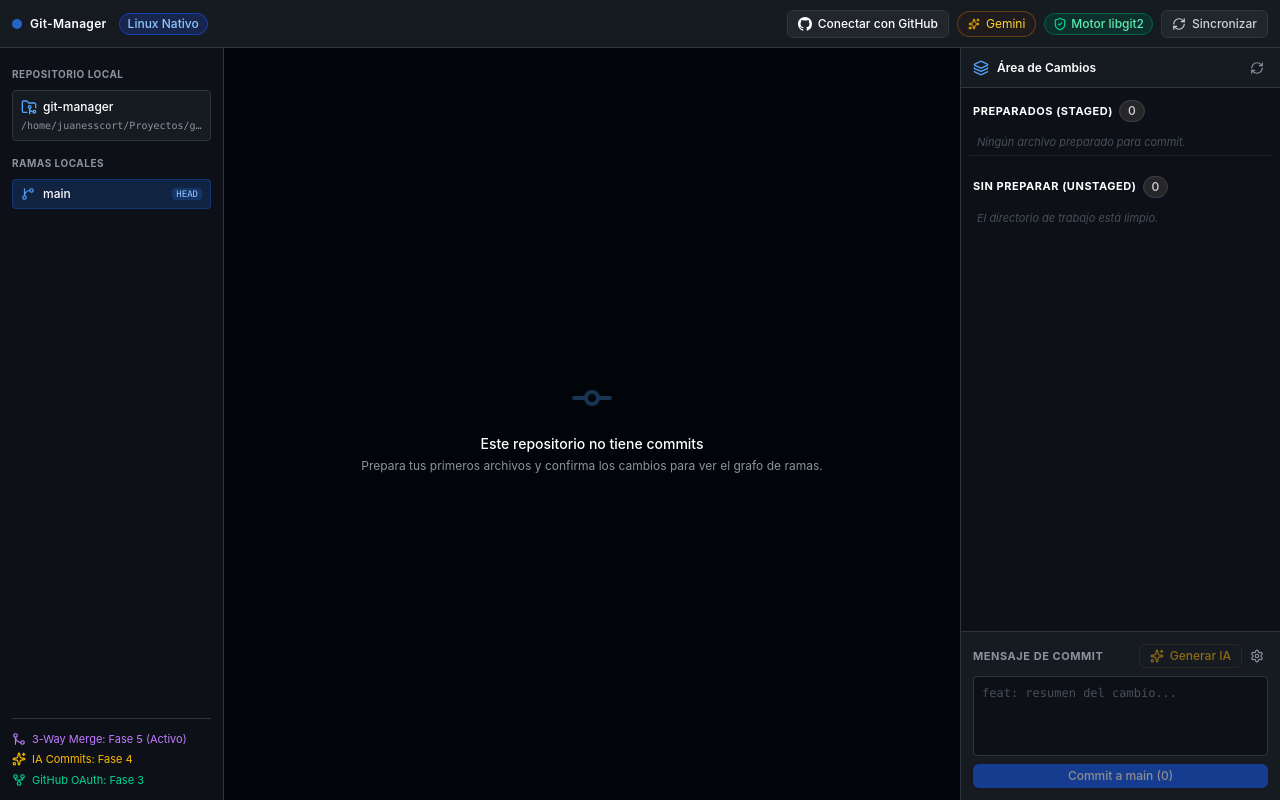
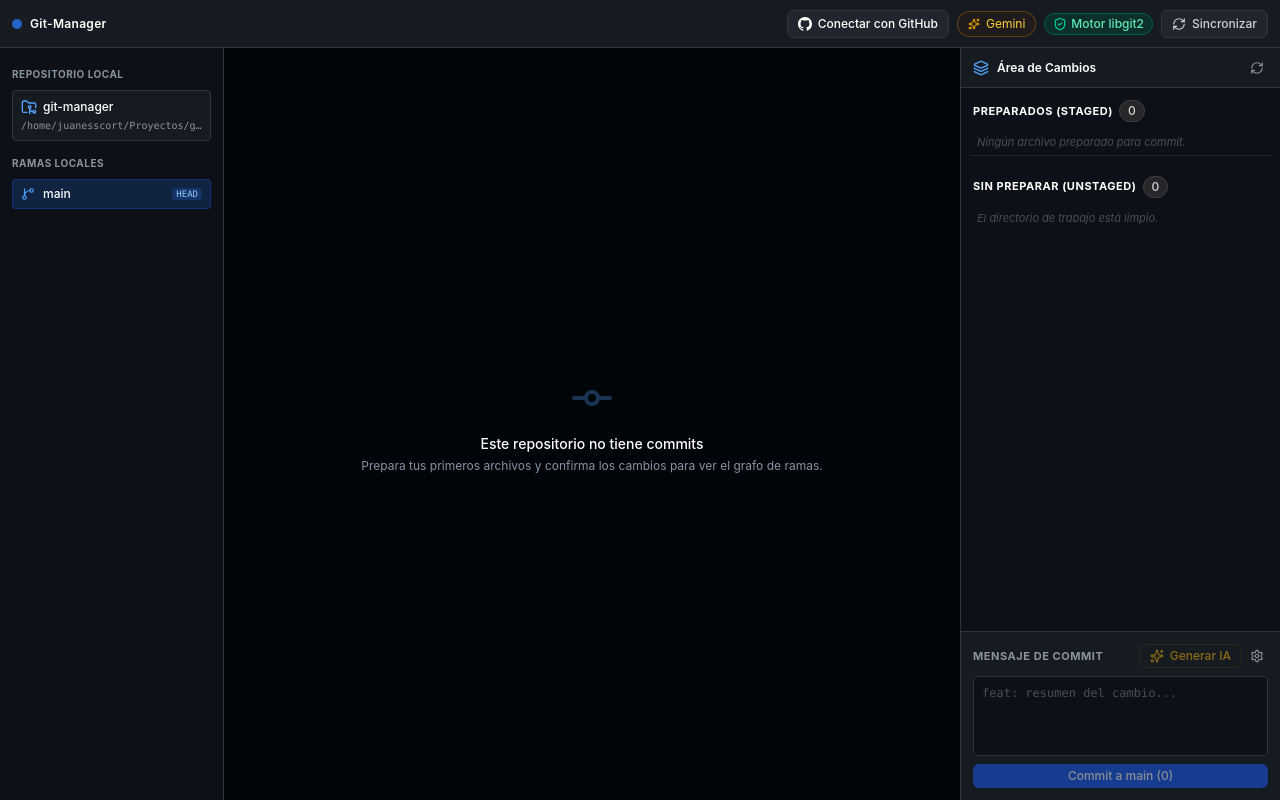
Before and after one commit to juanesscort/git-manager, a React (Vite) app: page / in a window 1280 px wide. Built offline with nearby package versions, Linux system fonts and the light colour scheme.

Commit message:
style(ui): limpiar badges redundantes y caja de fases del entorno de desarrollo

```diff
--- a/src/App.tsx
+++ b/src/App.tsx
@@ -1,5 +1,5 @@
 import React, { useEffect } from "react";
-import { GitBranch, ShieldCheck, RefreshCw, FolderGit2, GitFork, LogOut, Cloud, Sparkles, GitMerge } from "lucide-react";
+import { GitBranch, ShieldCheck, RefreshCw, FolderGit2, LogOut, Cloud, Sparkles } from "lucide-react";
 import { Badge } from "./components/ui/Badge";
 import { Button } from "./components/ui/Button";
 import { useRepo } from "./hooks/useRepo";
@@ -114,7 +114,6 @@ export const App: React.FC = () => {
             <span className="w-2.5 h-2.5 rounded-full bg-blue-500 animate-pulse" />
             <h1 className="font-semibold text-white tracking-wide text-xs">Git-Manager</h1>
           </div>
-          <Badge label="Linux Nativo" variant="blue" />
           {summary?.current_branch && (
             <Badge
               label={summary.current_branch}
@@ -228,21 +227,6 @@ export const App: React.FC = () => {
               </span>
             </div>
           </nav>
-
-          <div className="mt-auto border-t border-[#30363d] pt-3 flex flex-col gap-1 text-[11px] text-[#8b949e]">
-            <div className="flex items-center gap-1.5 text-purple-400">
-              <GitMerge className="w-3.5 h-3.5" />
-              <span>3-Way Merge: Fase 5 (Activo)</span>
-            </div>
-            <div className="flex items-center gap-1.5 text-amber-400">
-              <Sparkles className="w-3.5 h-3.5" />
-              <span>IA Commits: Fase 4</span>
-            </div>
-            <div className="flex items-center gap-1.5 text-emerald-400">
-              <GitFork className="w-3.5 h-3.5" />
-              <span>GitHub OAuth: Fase 3</span>
-            </div>
-          </div>
         </aside>
 
         {/* Center: Interactive Commit Graph Area & Diff Viewer Drawer */}
```
